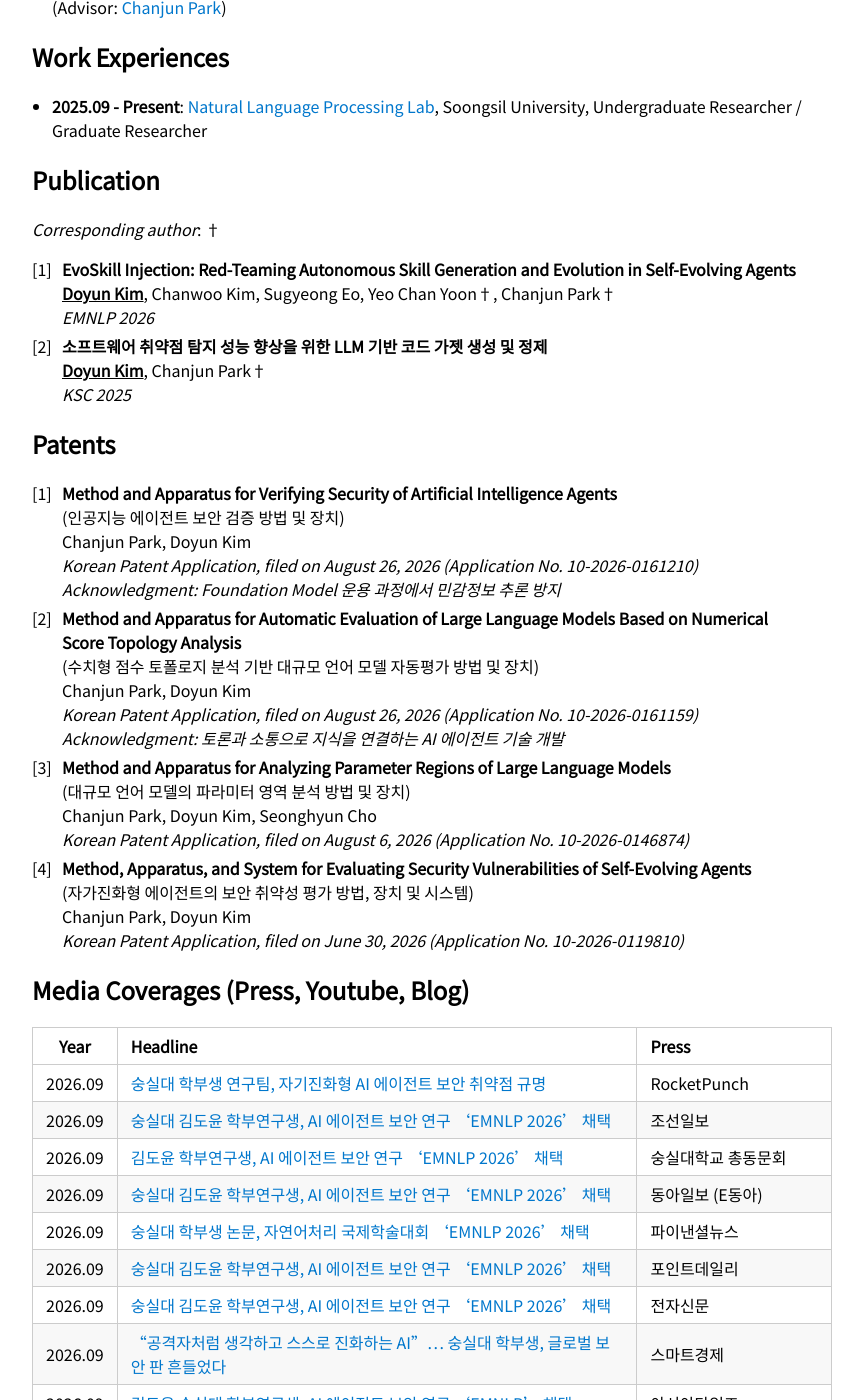
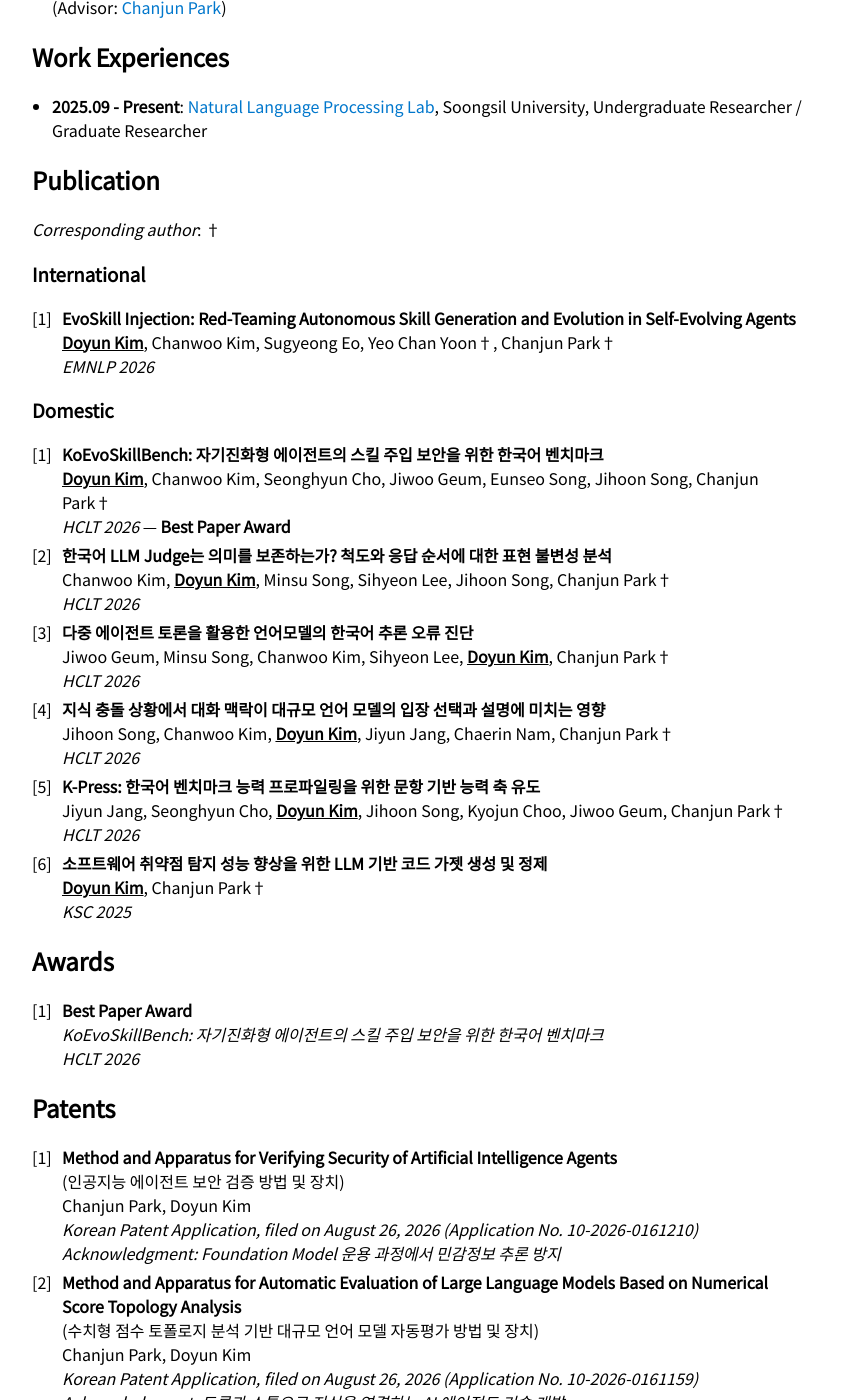
Before and after one commit to Doyun-coding/Doyun-coding.github.io, a Jekyll site: the page built from index.md, in a window 1280 px wide and 1400 px high, scrolled down 536 px. Shown: the whole window, without its empty margins (208-1071 px from the left). Built offline with Jekyll 4.4.1, drawn with Linux system fonts in a browser that asks for light colours; our own code applies the rules of GitHub Pages for plain Markdown files.

Commit message:
Split Publication into International/Domestic and add HCLT 2026 papers
Add 5 domestic HCLT 2026 papers co-authored by Doyun Kim, split
Publication section into International/Domestic, and add an Awards
section noting the KoEvoSkillBench paper's Best Paper Award.

Co-Authored-By: Claude Sonnet 5 <noreply@anthropic.com>

```diff
--- a/index.md
+++ b/index.md
@@ -20,8 +20,21 @@ For the latest news, please visit the <a href="https://sites.google.com/view/ssu
 ## Publication
 *Corresponding author*: &dagger;
 
+### International
+
 1. **EvoSkill Injection: Red-Teaming Autonomous Skill Generation and Evolution in Self-Evolving Agents** <br> <strong><u>Doyun Kim</u></strong>, Chanwoo Kim, Sugyeong Eo, Yeo Chan Yoon&dagger;, Chanjun Park&dagger; <br> *EMNLP 2026*
-2. **소프트웨어 취약점 탐지 성능 향상을 위한 LLM 기반 코드 가젯 생성 및 정제** <br> <strong><u>Doyun Kim</u></strong>, Chanjun Park&dagger; <br> *KSC 2025*
+
+### Domestic
+
+1. **KoEvoSkillBench: 자기진화형 에이전트의 스킬 주입 보안을 위한 한국어 벤치마크** <br> <strong><u>Doyun Kim</u></strong>, Chanwoo Kim, Seonghyun Cho, Jiwoo Geum, Eunseo Song, Jihoon Song, Chanjun Park&dagger; <br> *HCLT 2026* &mdash; **Best Paper Award**
+2. **한국어 LLM Judge는 의미를 보존하는가? 척도와 응답 순서에 대한 표현 불변성 분석** <br> Chanwoo Kim, <strong><u>Doyun Kim</u></strong>, Minsu Song, Sihyeon Lee, Jihoon Song, Chanjun Park&dagger; <br> *HCLT 2026*
+3. **다중 에이전트 토론을 활용한 언어모델의 한국어 추론 오류 진단** <br> Jiwoo Geum, Minsu Song, Chanwoo Kim, Sihyeon Lee, <strong><u>Doyun Kim</u></strong>, Chanjun Park&dagger; <br> *HCLT 2026*
+4. **지식 충돌 상황에서 대화 맥락이 대규모 언어 모델의 입장 선택과 설명에 미치는 영향** <br> Jihoon Song, Chanwoo Kim, <strong><u>Doyun Kim</u></strong>, Jiyun Jang, Chaerin Nam, Chanjun Park&dagger; <br> *HCLT 2026*
+5. **K-Press: 한국어 벤치마크 능력 프로파일링을 위한 문항 기반 능력 축 유도** <br> Jiyun Jang, Seonghyun Cho, <strong><u>Doyun Kim</u></strong>, Jihoon Song, Kyojun Choo, Jiwoo Geum, Chanjun Park&dagger; <br> *HCLT 2026*
+6. **소프트웨어 취약점 탐지 성능 향상을 위한 LLM 기반 코드 가젯 생성 및 정제** <br> <strong><u>Doyun Kim</u></strong>, Chanjun Park&dagger; <br> *KSC 2025*
+
+## Awards
+1. **Best Paper Award** <br> *KoEvoSkillBench: 자기진화형 에이전트의 스킬 주입 보안을 위한 한국어 벤치마크* <br> *HCLT 2026*
 
 ## Patents
 1. **Method and Apparatus for Verifying Security of Artificial Intelligence Agents** <br> (인공지능 에이전트 보안 검증 방법 및 장치) <br> Chanjun Park, Doyun Kim <br> *Korean Patent Application, filed on August 26, 2026 (Application No. 10-2026-0161210)* <br> *Acknowledgment: Foundation Model 운용 과정에서 민감정보 추론 방지*
```
